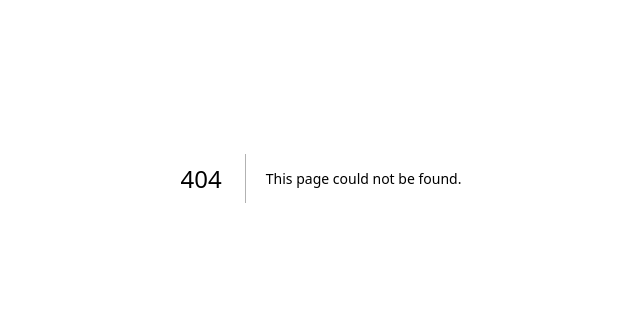
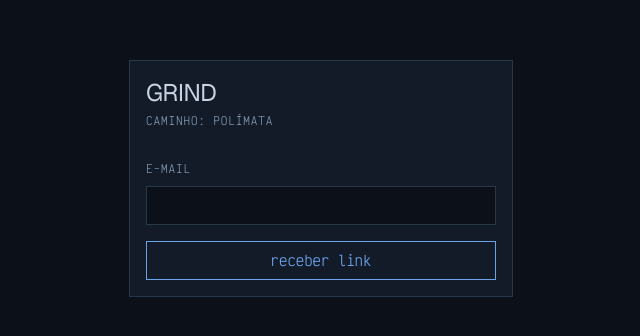
Before and after one commit to notsogreatdavi/grind-system, a Next.js app: page /entrar in a window 1280 px wide. Before the commit this address had no page. Shown: the part 222-558 px from the top of the page, without its empty margins (319-959 px from the left). Built offline with nearby package versions, Linux system fonts and the light colour scheme.

Commit message:
feat(auth): add magic link sign-in with supabase

```diff
--- /dev/null
+++ b/src/app/auth/confirmar/route.ts
@@ -0,0 +1,20 @@
+import { NextResponse, type NextRequest } from "next/server";
+import { clienteServidor } from "@/lib/supabase/servidor";
+
+/** Retorno do magic link: troca o código pela sessão e cai na FICHA. */
+export async function GET(request: NextRequest) {
+  const codigo = request.nextUrl.searchParams.get("code");
+  const destino = request.nextUrl.clone();
+  destino.search = "";
+
+  if (!codigo) {
+    destino.pathname = "/entrar";
+    return NextResponse.redirect(destino);
+  }
+
+  const supabase = await clienteServidor();
+  const { error } = await supabase.auth.exchangeCodeForSession(codigo);
+
+  destino.pathname = error ? "/entrar" : "/";
+  return NextResponse.redirect(destino);
+}
--- /dev/null
+++ b/src/app/entrar/page.tsx
@@ -0,0 +1,69 @@
+"use client";
+
+import { useState } from "react";
+import { clienteNavegador } from "@/lib/supabase/cliente";
+
+/**
+ * Login por magic link. Uma tela, um campo: o sistema é de um usuário só e
+ * senha aqui seria mais uma coisa pra lembrar sem ganho nenhum.
+ */
+export default function Entrar() {
+  const [email, setEmail] = useState("");
+  const [estado, setEstado] = useState<"parado" | "enviando" | "enviado" | "erro">("parado");
+  const [erro, setErro] = useState("");
+
+  async function enviar(evento: React.FormEvent) {
+    evento.preventDefault();
+    setEstado("enviando");
+
+    const { error } = await clienteNavegador().auth.signInWithOtp({
+      email,
+      options: { emailRedirectTo: `${window.location.origin}/auth/confirmar` },
+    });
+
+    if (error) {
+      setErro(error.message);
+      setEstado("erro");
+      return;
+    }
+    setEstado("enviado");
+  }
+
+  return (
+    <main className="flex flex-1 items-center justify-center p-4">
+      <div className="quadro w-full max-w-sm p-4">
+        <h1 className="font-[family-name:var(--font-display)] text-2xl tracking-tight">GRIND</h1>
+        <p className="rotulo mt-1">CAMINHO: POLÍMATA</p>
+
+        {estado === "enviado" ? (
+          <p className="mt-8 text-sucesso">
+            Link enviado para {email}. Abra pelo celular e o sistema já entra logado lá.
+          </p>
+        ) : (
+          <form onSubmit={enviar} className="mt-8 flex flex-col gap-2">
+            <label htmlFor="email" className="rotulo">
+              E-MAIL
+            </label>
+            <input
+              id="email"
+              type="email"
+              required
+              autoComplete="email"
+              value={email}
+              onChange={(e) => setEmail(e.target.value)}
+              className="transicao border border-borda bg-fundo p-2 outline-none focus:border-acento"
+            />
+            <button
+              type="submit"
+              disabled={estado === "enviando"}
+              className="transicao mt-2 border border-acento p-2 text-acento hover:bg-acento hover:text-fundo disabled:opacity-40"
+            >
+              {estado === "enviando" ? "enviando…" : "receber link"}
+            </button>
+            {estado === "erro" && <p className="mt-2 text-erro">{erro}</p>}
+          </form>
+        )}
+      </div>
+    </main>
+  );
+}
```
